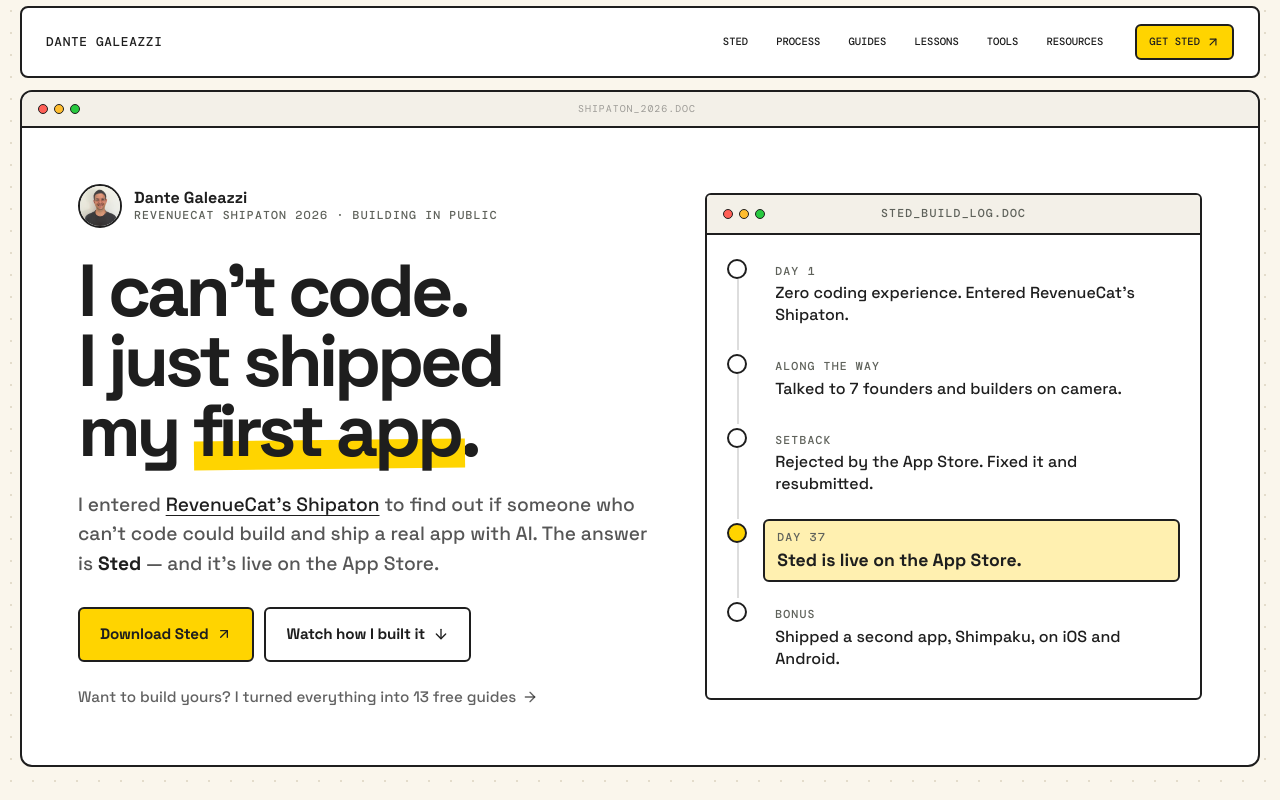
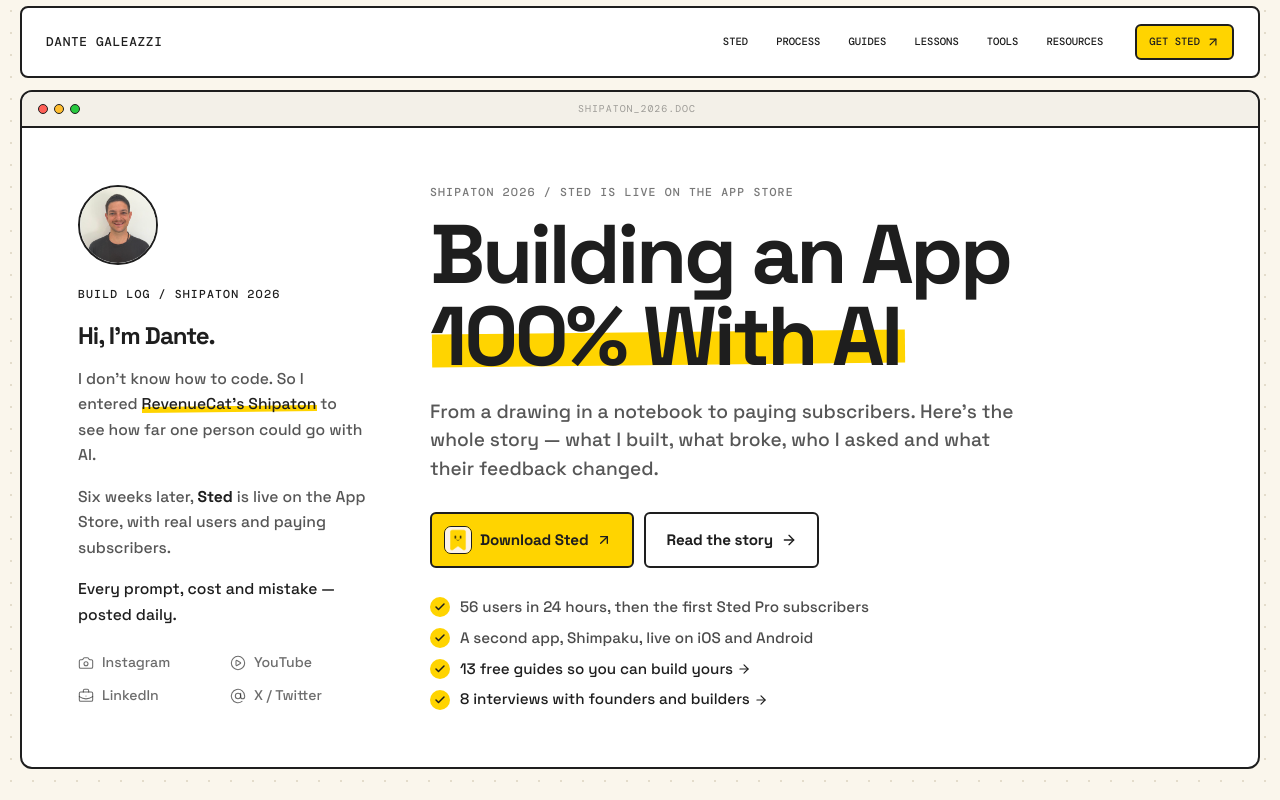
Before and after one commit to dantegaleazzi/dantegaleazzi.com, a React (Vite) app: page / in a window 1280 px wide. Shown: the top 800 px of the page. Built offline with nearby package versions, Linux system fonts and the light colour scheme.

Commit message:
Use the story hero on the home page
"Building an App 100% With AI" with the short story now leads the home
and /shipaton-application. Hero socials drop TikTok and GitHub, proof
bullets cover Sted Pro, Shimpaku, the guides and the 8 interviews, and the
Day 1 reel link is in the story.

```diff
--- a/src/components/Hero.tsx
+++ b/src/components/Hero.tsx
@@ -5,17 +5,17 @@
 import { socialIcons } from './home/socialIcons'
 import { buttonClass } from './home/ui'
 
-const heroSocials: SocialKey[] = ['instagram', 'youtube', 'tiktok', 'linkedin', 'x', 'github']
+const heroSocials: SocialKey[] = ['instagram', 'youtube', 'linkedin', 'x']
 
-const proof: { text: string; href?: string }[] = [
-  { text: '56 users in the first 24 hours' },
-  { text: 'First paying subscribers, monthly and yearly' },
-  { text: 'A second app, Shimpaku, on iOS and Android' },
-  { text: '13 free guides so you can build yours', href: '#guides' },
-]
-
-export function Hero() {
+// Used on the home and on /shipaton-application: the home links out to the story, the story scrolls to it.
+export function Hero({ storyHref = '#story', interviewsHref = '#interviews' }: { storyHref?: string; interviewsHref?: string }) {
   const sted = apps[0]
+  const proof: { text: string; href?: string }[] = [
+    { text: '56 users in 24 hours, then the first Sted Pro subscribers' },
+    { text: 'A second app, Shimpaku, live on iOS and Android' },
+    { text: '13 free guides so you can build yours', href: '#guides' },
+    { text: '8 interviews with founders and builders', href: interviewsHref },
+  ]
 
   return (
     <div className="hero-panel">
@@ -55,9 +55,9 @@
               Download Sted
               <ArrowUpRight className="size-4" aria-hidden="true" />
             </a>
-            <a href="#story" className={`${buttonClass} bg-white px-5 py-3 hover:bg-butter`}>
+            <a href={storyHref} className={`${buttonClass} bg-white px-5 py-3 hover:bg-butter`}>
               Read the story
-              <ArrowDown className="size-4" aria-hidden="true" />
+              {storyHref.startsWith('#') ? <ArrowDown className="size-4" aria-hidden="true" /> : <ArrowRight className="size-4" aria-hidden="true" />}
             </a>
           </div>
 
--- a/src/content/site.ts
+++ b/src/content/site.ts
@@ -18,8 +18,7 @@
   stedAppStore: 'https://apps.apple.com/us/app/sted-ai/id6805940694',
   storyVideo: 'https://www.youtube.com/watch?v=bf1P4iyFdtM',
   instagramReels: 'https://www.instagram.com/dantegaleazzi22/reels/',
-  // TODO: the Day 1 reel. Until it's added, the story links to the Reels tab.
-  firstReel: '',
+  firstReel: 'https://www.instagram.com/reel/DcOafjPJJ5K/',
   // TODO: the final video of the series. Until it's added, the story shows a "coming soon" slot.
   finalVideo: '',
 }
@@ -72,14 +71,6 @@
   { number: 7, id: 'zCmFbVcwR5o', title: 'Can your startup afford to pay you?', duration: '21:41' },
   { number: 8, id: 'O3zrc1nMxds', title: 'Why most founders get launch day wrong', duration: '31:01' },
 ].map((episode) => ({ ...episode, href: youtube(episode.id) }))
-
-export const buildLog = [
-  { when: 'Day 1', what: 'Zero coding experience. Entered RevenueCat’s Shipaton.' },
-  { when: 'Along the way', what: 'Talked to 7 founders and builders on camera.' },
-  { when: 'Setback', what: 'Rejected by the App Store. Fixed it and resubmitted.' },
-  { when: 'Day 37', what: 'Sted is live on the App Store.' },
-  { when: 'Bonus', what: 'Shipped a second app, Shimpaku, on iOS and Android.' },
-]
 
 export const shipatonPlaylist = {
   title: 'Build in Public — RevenueCat Shipaton',
--- a/src/versions/v2/HeroV2.tsx
+++ /dev/null
@@ -1,104 +0,0 @@
-import { ArrowDown, ArrowRight, ArrowUpRight } from 'lucide-react'
-import { buildLog, links } from '../../content/site'
-import { WindowFrame, monoLabel } from '../../components/guide/Visuals'
-import { RichText, SansDigits } from '../../components/guide/text'
-import { buttonClass } from '../../components/home/ui'
-
-export function HeroV2() {
-  const lastIndex = buildLog.findIndex((entry) => entry.when === 'Day 37')
-
-  return (
-    <div className="hero-panel">
-      <div className="desktop-window-bar" aria-hidden="true">
-        <div className="desktop-window-controls">
-          <span className="bg-[#ff5f56]" />
-          <span className="bg-[#ffbd2e]" />
-          <span className="bg-[#27c93f]" />
-        </div>
-        <div className="text-[0.62rem] font-mono uppercase tracking-widest opacity-40">SHIPATON_2026.DOC</div>
-        <div className="w-12" />
-      </div>
-
-      <div className="grid gap-10 px-6 py-10 lg:grid-cols-[minmax(0,1.15fr)_minmax(0,1fr)] lg:items-center lg:gap-14 lg:px-14 lg:py-14">
-        <div>
-          <div className="flex items-center gap-3">
-            <img
-              src="/dante-profile.png"
-              alt=""
-              className="size-11 shrink-0 rounded-full border-2 border-ink object-cover object-top"
-              width={44}
-              height={44}
-            />
-            <div className="leading-tight">
-              <p className="font-bold">Dante Galeazzi</p>
-              <p className={`${monoLabel} text-[0.62rem] text-muted`}>
-                <SansDigits text="RevenueCat Shipaton 2026 · Building in public" />
-              </p>
-            </div>
-          </div>
-
-          <h1 id="hero-title" className="mt-7 text-[clamp(2.7rem,6vw,4.6rem)] leading-[0.95] font-bold tracking-[-0.055em]">
-            <RichText text={'I can’t code.\nI just shipped\nmy [[first app]].'} keepBreaksOnMobile />
-          </h1>
-
-          <p className="mt-6 max-w-xl text-[clamp(1.05rem,1.6vw,1.2rem)] leading-[1.55] text-ink/75">
-            I entered{' '}
-            <a href={links.shipaton} target="_blank" rel="noreferrer" className="font-medium text-ink underline underline-offset-4">
-              RevenueCat’s Shipaton
-            </a>{' '}
-            to find out if someone who can’t code could build and ship a real app with AI. The answer is{' '}
-            <span className="font-bold text-ink">Sted</span> — and it’s live on the App Store.
-          </p>
-
-          <div className="mt-7 flex flex-wrap gap-2.5">
-            <a
-              href={links.stedAppStore}
-              target="_blank"
-              rel="noreferrer"
-              className={`${buttonClass} bg-signal px-5 py-3.5 hover:bg-ink hover:text-white`}
-            >
-              Download Sted
-              <ArrowUpRight className="size-4" aria-hidden="true" />
-            </a>
-            <a href="#process" className={`${buttonClass} bg-white px-5 py-3.5 hover:bg-butter`}>
-              Watch how I built it
-              <ArrowDown className="size-4" aria-hidden="true" />
-            </a>
-          </div>
-
-          <a href="#build-yours" className="group mt-6 inline-flex items-center gap-1.5 text-[0.95rem] text-ink/70 no-underline hover:text-ink">
-            <span>Want to build yours? I turned everything into 13 free guides</span>
-            <ArrowRight className="size-4 transition-transform group-hover:translate-x-0.5" aria-hidden="true" />
-          </a>
-        </div>
-
-        <WindowFrame title="STED_BUILD_LOG.DOC">
-          <ol className="relative grid gap-0 p-4 sm:p-5">
-            {buildLog.map(({ when, what }, index) => {
-              const highlight = index === lastIndex
-              return (
-                <li key={when} className="relative flex gap-4 pb-4 last:pb-0">
-                  {index < buildLog.length - 1 && (
-                    <span className="absolute top-6 bottom-0 left-[0.6rem] w-0.5 bg-ink/15" aria-hidden="true" />
-                  )}
-                  <span
-                    className={`relative mt-1 grid size-5 shrink-0 place-items-center rounded-full border-2 border-ink ${
-                      highlight ? 'bg-signal' : 'bg-white'
-                    }`}
-                    aria-hidden="true"
-                  />
-                  <div className={`min-w-0 flex-1 rounded-md px-3 py-2 ${highlight ? 'border-2 border-ink bg-butter' : ''}`}>
-                    <p className={`${monoLabel} text-[0.62rem] text-muted`}>
-                      <SansDigits text={when} />
-                    </p>
-                    <p className={`mt-0.5 leading-snug ${highlight ? 'text-[1.1rem] font-bold' : 'font-medium'}`}>{what}</p>
-                  </div>
-                </li>
-              )
-            })}
-          </ol>
-        </WindowFrame>
-      </div>
-    </div>
-  )
-}
--- a/src/versions/v2/HomeSectionsV2.tsx
+++ b/src/versions/v2/HomeSectionsV2.tsx
@@ -159,7 +159,7 @@
     href: '#experts',
     Icon: Mic,
     title: 'Expert interviews',
-    description: '7 conversations with founders and builders.',
+    description: '8 conversations with founders and builders.',
   },
   {
     href: '#follow',
--- a/src/versions/v2/HomeV2.tsx
+++ b/src/versions/v2/HomeV2.tsx
@@ -1,13 +1,13 @@
-// The main home (the "version 2" layout). The Shipaton story lives at /shipaton-application.
+// The main home (the "version 2" layout) with the story's hero. The full story lives at /shipaton-application.
+import { Hero } from '../../components/Hero'
 import { NewsletterSoon } from '../../components/home/HomeSections'
-import { HeroV2 } from './HeroV2'
 import { BuildYoursSection, ProcessSection, StedSection } from './HomeSectionsV2'
 
 export function HomeV2() {
   return (
     <>
       <section className="hero-section" aria-labelledby="hero-title">
-        <HeroV2 />
+        <Hero storyHref="/shipaton-application" interviewsHref="#experts" />
       </section>
       <StedSection />
       <ProcessSection />
```
